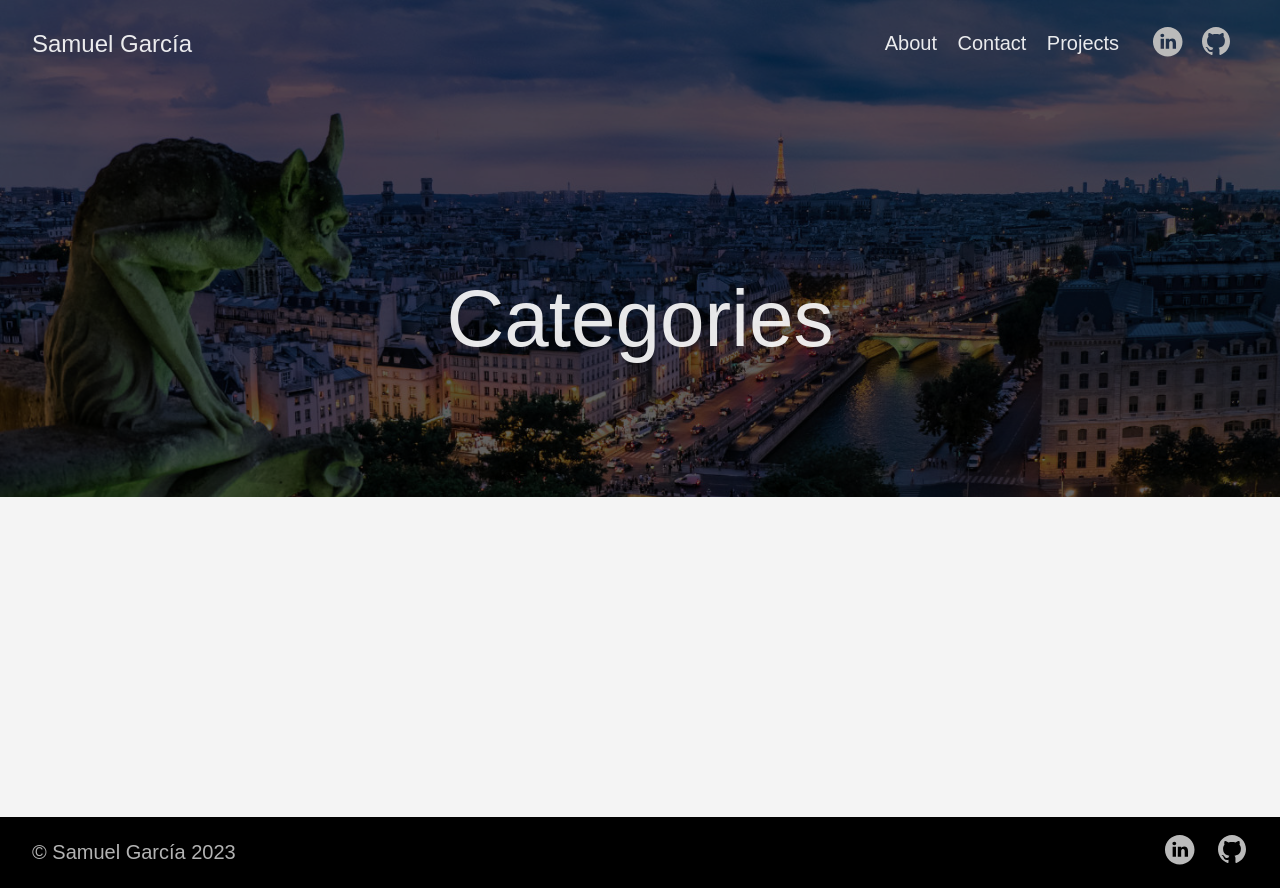
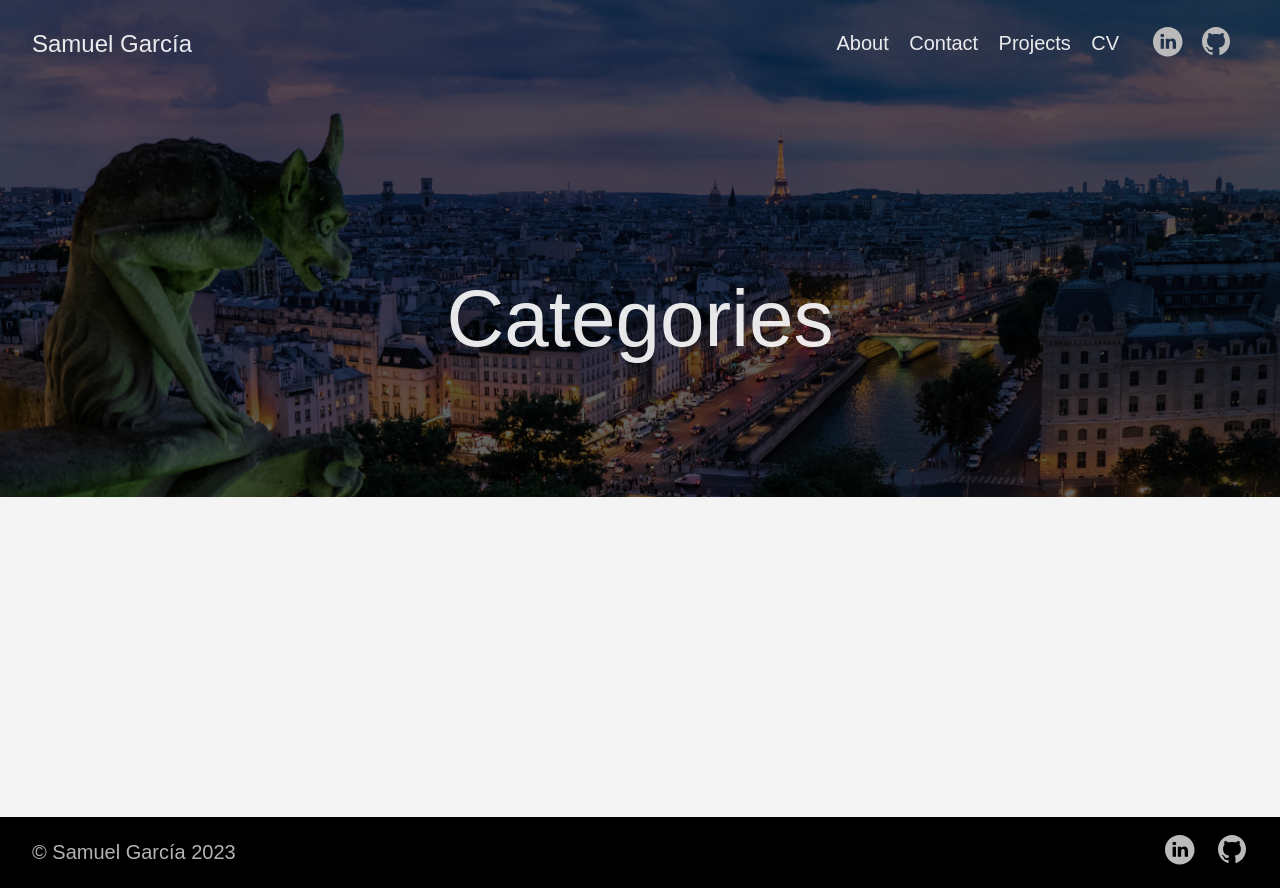
Before and after one commit to SamyTheLight/Samuel_Portfolio_2023, a plain HTML site: page categories/index.html in a window 1280 px wide. Drawn offline with Linux system fonts and the light colour scheme.

Commit message:
Arreglos

```diff
--- a/categories/index.html
+++ b/categories/index.html
@@ -96,6 +96,16 @@
                     title="Projects page"
                   >
                     Projects
+                  </a>
+                </li>
+
+                <li class="list f5 f4-ns fw4 dib pr3">
+                  <a
+                    class="hover-white no-underline white-90"
+                    href="cv_garcia_dominguez_samuel_2024-2.pdf"
+                    title="Curriculum"
+                  >
+                    CV
                   </a>
                 </li>
               </ul>
```
Also changed, not shown: contact/index.html (+10 -0 lines), index.html (+10 -0 lines), tags/index.html (+10 -0 lines).
